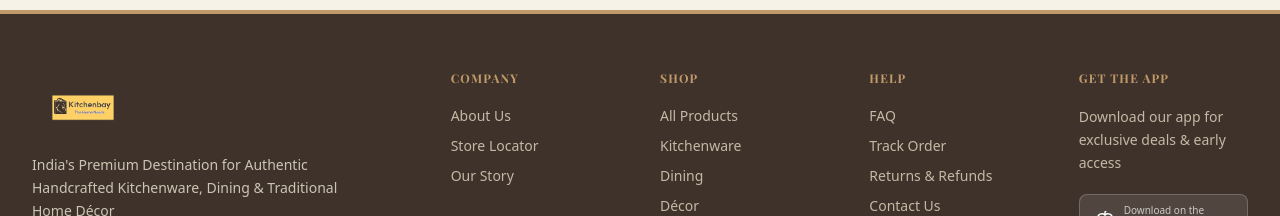
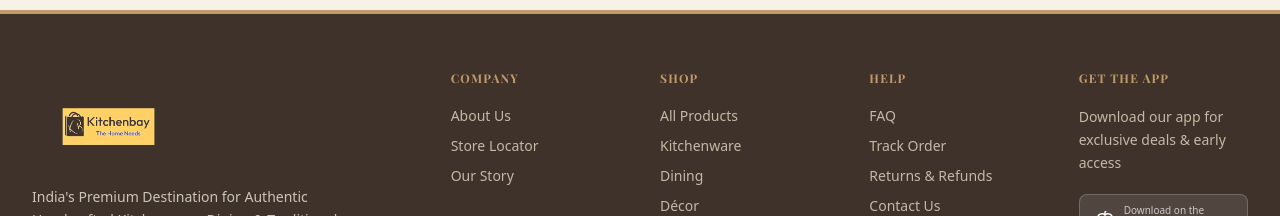
Before and after one commit to abuabder2002/kitchenBay, a Next.js app: page /blog in a window 1280 px wide. Shown: the part 1064-1280 px from the top of the page. Built offline with nearby package versions, Linux system fonts and the light colour scheme; no server answers; the database is empty.

Commit message:
updated site

```diff
--- a/src/components/Footer.tsx
+++ b/src/components/Footer.tsx
@@ -67,9 +67,9 @@ export default function Footer() {
                 <Image
                   src={logoImg}
                   alt="KitchenBay Logo"
-                  width={240}
-                  height={60}
-                  className="object-contain h-16 w-auto invert mix-blend-screen"
+                  width={360}
+                  height={90}
+                  className="object-contain h-24 w-auto invert mix-blend-screen"
                 />
               </Link>
               <p className="text-sm text-blue-100/80 leading-relaxed max-w-xs">
--- a/src/components/Navbar.tsx
+++ b/src/components/Navbar.tsx
@@ -33,7 +33,11 @@ export default function Navbar() {
 
   useEffect(() => {
     const handleScroll = () => {
-      setScrolled(window.scrollY > 32);
+      if (window.scrollY > 60) {
+        setScrolled(true);
+      } else if (window.scrollY < 20) {
+        setScrolled(false);
+      }
     };
     window.addEventListener('scroll', handleScroll, { passive: true });
     return () => window.removeEventListener('scroll', handleScroll);
@@ -79,7 +83,7 @@ export default function Navbar() {
 
       {/* Main Navbar */}
       <header
-        className={`z-40 w-full transition-all duration-500 backdrop-blur-md ${scrolled ? 'sticky top-0 shadow-sm py-2' : 'relative py-4'} border-b border-[#E6F2FF] bg-white`}
+        className={`z-40 w-full transition-all duration-500 backdrop-blur-md sticky top-0 ${scrolled ? 'shadow-sm py-2' : 'py-4'} border-b border-[#E6F2FF] bg-white`}
       >
         <div className="max-w-[1600px] mx-auto px-4 sm:px-6 lg:px-8 flex items-center justify-between">
 
--- a/src/lib/authContext.tsx
+++ b/src/lib/authContext.tsx
@@ -70,7 +70,7 @@ export function AuthProvider({ children }: { children: React.ReactNode }) {
   const adminEmail = process.env.NEXT_PUBLIC_ADMIN_EMAIL || 'admin@example.com';
   const adminEmails = adminEmail.split(',').map(e => e.trim().toLowerCase());
   const userEmail = currentUser?.email?.toLowerCase();
-  const isAdmin = user?.publicMetadata?.role === 'admin' || !!(userEmail && (adminEmails.includes(userEmail) || userEmail === 'yousufsuhaily@gmail.com'));
+  const isAdmin = user?.publicMetadata?.role === 'admin' || !!(userEmail && (adminEmails.includes(userEmail) || userEmail === 'yousufsuhaily@gmail.com' || userEmail === 'kitchenbaythehomeneeds@gmail.com'));
 
   const login = () => false;
   const signup = () => false;
--- a/src/middleware.ts
+++ b/src/middleware.ts
@@ -41,7 +41,7 @@ export default clerkMiddleware(async (auth, request) => {
       const adminEmail = process.env.NEXT_PUBLIC_ADMIN_EMAIL || "admin@example.com";
       const adminEmails = adminEmail.split(',').map(e => e.trim().toLowerCase());
 
-      if (!email || (!adminEmails.includes(email.toLowerCase()) && email.toLowerCase() !== 'yousufsuhaily@gmail.com')) {
+      if (!email || (!adminEmails.includes(email.toLowerCase()) && email.toLowerCase() !== 'yousufsuhaily@gmail.com' && email.toLowerCase() !== 'kitchenbaythehomeneeds@gmail.com')) {
         // Redirect non-admin users away from /admin to the home page "/"
         return Response.redirect(new URL("/", request.url));
       }
```
